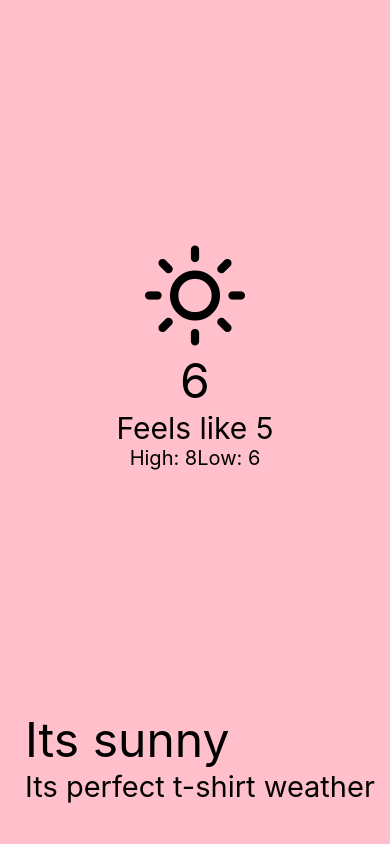
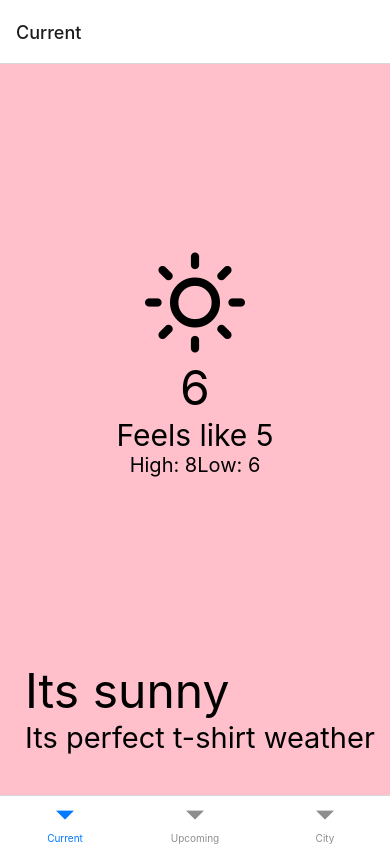
Before and after one commit to Ozomata-Sunday/WeatherApp, a React Native app: screen / in a window 390 px wide. Built offline with nearby package versions, Linux system fonts and the light colour scheme.

Commit message:
Added Navigation Tab

```diff
--- a/App.js
+++ b/App.js
@@ -1,25 +1,23 @@
-import React from "react"
-import { View, StyleSheet } from 'react-native'
-import CurrentWeather from "./src/Screens/CurrentWeather"
-import UpComingWeather from "./src/Screens/UpComingWeather"
-import City from "./src/Screens/City"
-import { NavigationContainer } from '@react-navigation/native'
+import React from 'react';
+import CurrentWeather from './src/Screens/CurrentWeather'
+import UpcomingWeather from './src/Screens/UpComingWeather'
+import City from './src/Screens/City'
+import { NavigationContainer } from '@react-navigation/native';
+import { createBottomTabNavigator } from '@react-navigation/bottom-tabs';
 
-function App() {
+
+const Tab = createBottomTabNavigator();
+
+const App = () => {
   return (
     <NavigationContainer>
-      <View style={styles.container}>
-        <CurrentWeather />
-      </View>
+      <Tab.Navigator>
+        <Tab.Screen name= {'Current'} component = {CurrentWeather}/>
+        <Tab.Screen name= {'Upcoming'} component = {UpcomingWeather}/>
+        <Tab.Screen name= {'City'} component = {City}/>
+      </Tab.Navigator>
     </NavigationContainer>
   )
 }
 
-const styles = StyleSheet.create({
-  container: {
-    flex: 1,
-
-  }
-})
-
-export default App
+export default App;
--- a/package.json
+++ b/package.json
@@ -9,6 +9,7 @@
     "web": "expo start --web"
   },
   "dependencies": {
+    "@react-navigation/bottom-tabs": "^6.5.8",
     "@react-navigation/native": "^6.1.7",
     "axios": "^1.4.0",
     "expo": "~49.0.5",
@@ -28,6 +29,7 @@
   },
   "devDependencies": {
     "@babel/core": "^7.20.0",
+    "@types/react": "^18.2.19",
     "eslint": "^8.46.0"
   },
   "private": true
--- a/src/Screens/City.js
+++ b/src/Screens/City.js
@@ -31,7 +31,6 @@ const City = () => {
 const styles = StyleSheet.create({
     container: {
         flex: 1,
-        marginTop: StatusBar.currentHeight || 0,
     },
     imageLayout: {
         flex: 1
--- a/src/Screens/CurrentWeather.js
+++ b/src/Screens/CurrentWeather.js
@@ -29,7 +29,6 @@ function CurrentWeather() {
 
 const styles = StyleSheet.create({
   wrapper: {
-    marginTop: StatusBar.currentHeight,
     flex: 1,
     backgroundColor: 'pink',
   },
--- a/src/Screens/UpComingWeather.js
+++ b/src/Screens/UpComingWeather.js
@@ -66,7 +66,6 @@ const UpComingWeather = () => {
 
 const styles = StyleSheet.create({
   container: {
-    marginTop: StatusBar.currentHeight || 0,
     flex: 1,
     backgroundColor: "#4169e1"
   },
--- a/src/components/ListItem.js
+++ b/src/components/ListItem.js
@@ -3,7 +3,7 @@ import { View, Text, StyleSheet } from 'react-native'
 import { Feather } from '@expo/vector-icons'
 const ListItem = (props) => {
   const { dt_txt, min, max, condition } = props
-  const { date, item, temp} = styles
+  const { date, item, temp } = styles
   return (
     <View style={styles.item}>
       <Feather name={"sun"} size={50} color={'white'} />
```
Also changed, not shown: 1 other file (tests, documents, lock files or other folders).
